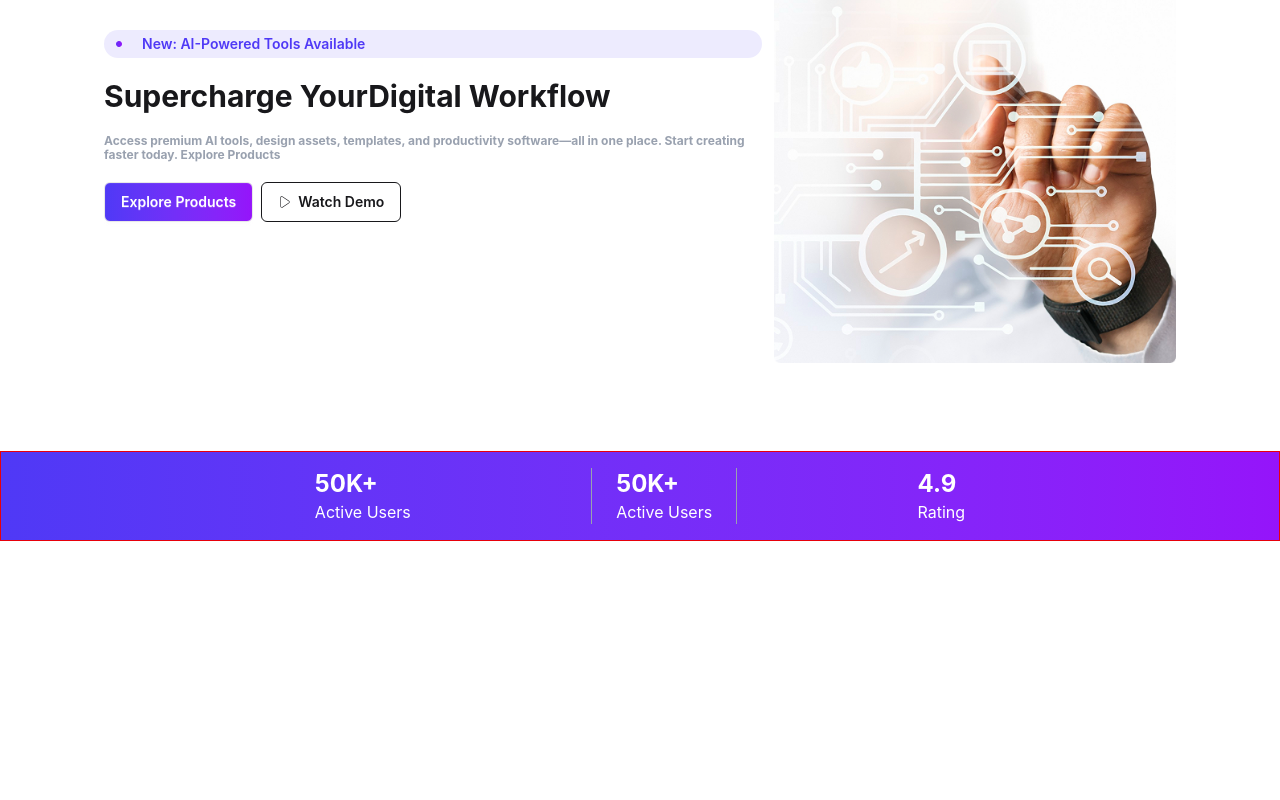
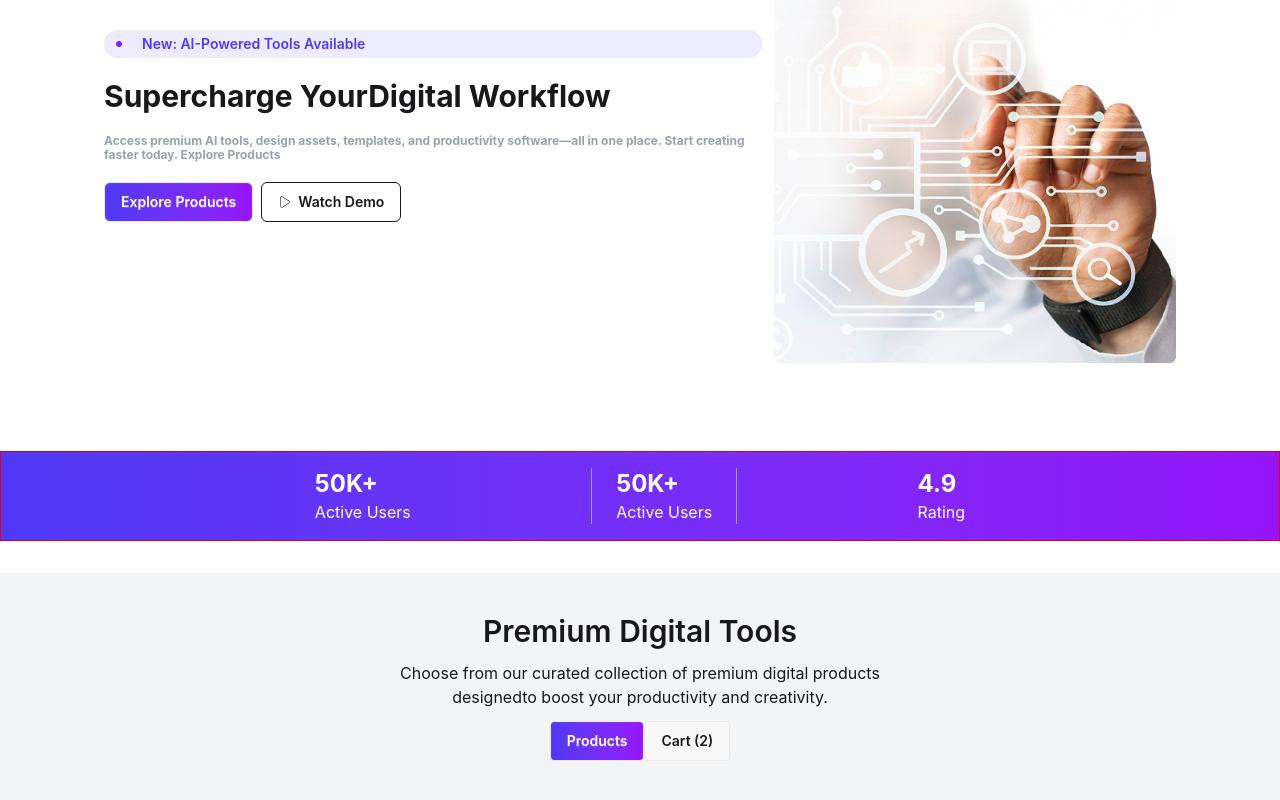
Before and after one commit to Nazmul-vs-code/assignment-6, a React (Vite) app: page / in a window 1280 px wide. Shown: the part 284-1084 px from the top of the page. Before the commit the page ends 825 px from the top, so only its background shows below. Built offline with nearby package versions, Linux system fonts and the light colour scheme.

Commit message:
another update

```diff
--- a/src/App.jsx
+++ b/src/App.jsx
@@ -1,6 +1,7 @@
 
 import './App.css'
 import About from './components/About'
+import AboutTools from './components/AboutTools'
 import Banner from './components/Banner'
 import Nav from './components/Nav'
 
@@ -11,6 +12,7 @@ function App() {
       <Nav />
       <Banner />
       <About />
+      <AboutTools></AboutTools>
     </>
   )
 }
--- a/src/components/About.jsx
+++ b/src/components/About.jsx
@@ -2,7 +2,7 @@ import React from 'react';
 
 const About = () => {
     return (
-        <div className='border border-red-600 p-4 text-white bg-gradient-to-r from-[#4F39F6] to-[#9514FA]'>
+        <div className='border border-red-600 p-4 my-8 text-white bg-gradient-to-r from-[#4F39F6] to-[#9514FA]'>
             <div className="flex mx-auto w-2/3 items-center justify-around">
 
                 <div className="border border-none border-l border-gray-400">
--- /dev/null
+++ b/src/components/AboutTools.jsx
@@ -0,0 +1,18 @@
+import React from 'react';
+
+const AboutTools = () => {
+    return (
+        <div className='flex  p-10 items-center justify-center bg-gray-100'>
+            <div className="mx-auto text-center w-2/5 space-y-3">
+            <h1 className='font-semibold text-3xl'>Premium Digital Tools</h1>
+            <p>Choose from our curated collection of premium digital products designedto boost your productivity and creativity.</p>
+            <div className="flex items-center justify-center">
+                <button className='btn text-white bg-gradient-to-r from-[#4F39F6] to-[#9514FA]'>Products</button>
+                <button className='btn'>Cart (2)</button>
+            </div>
+            </div>
+        </div>
+    );
+};
+
+export default AboutTools;
```
